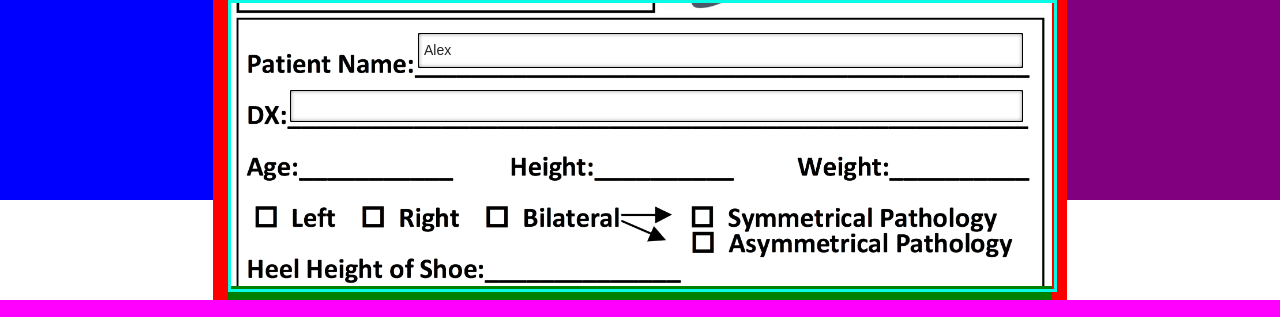
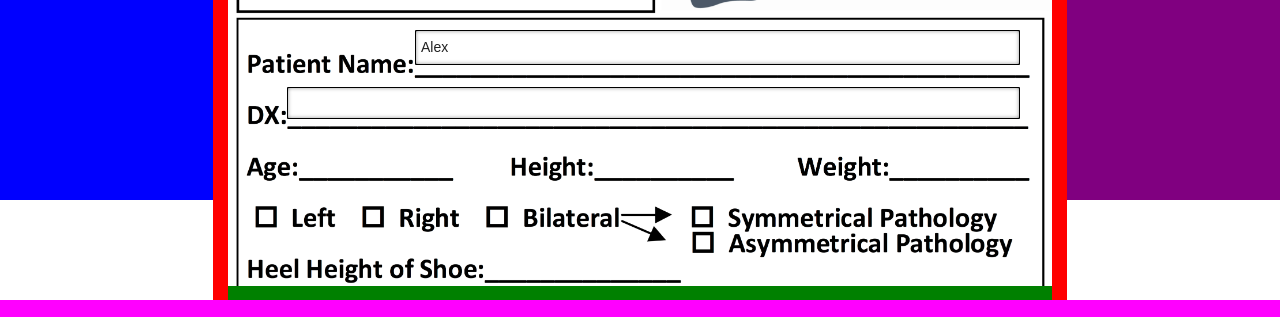
Before and after one commit to alexjmathews/image-backed-form, a plain HTML site: page index.html in a window 1280 px wide. Shown: the top 317 px of the page. Drawn offline with Linux system fonts and the light colour scheme.

Commit message:
remove test border

```diff
--- a/assets/css/application.css
+++ b/assets/css/application.css
@@ -9,7 +9,6 @@
     right: 0;
 }
 .inputLayer {
-    border: 3px solid #08fbe5;
     position: absolute;
     z-index: 999;
     margin-left: auto;
```
